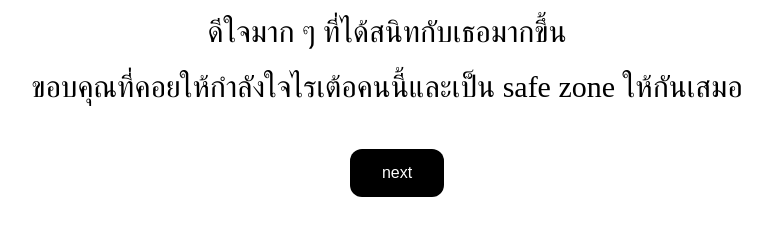
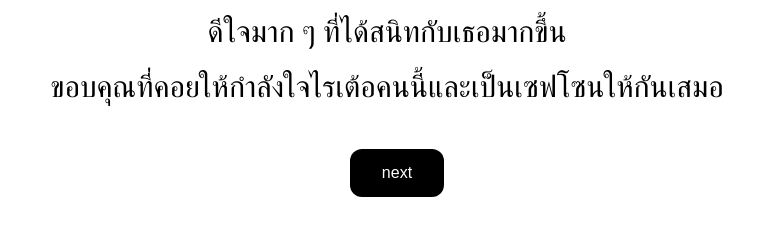
Before and after one commit to wannabetubbiez/happiinewyear-nwrn, a plain HTML site: page next2.html in a window 1280 px wide. Shown: the part 460-696 px from the top of the page, without its empty margins (253-1025 px from the left). Drawn offline with Linux system fonts and the light colour scheme.

Commit message:
Update next2.html

```diff
--- a/next2.html
+++ b/next2.html
@@ -13,7 +13,7 @@
                 <h1 class="text">ดีใจมาก ๆ ที่ได้สนิทกับเธอมากขึ้น</h1>
             </div>
             <div>
-                <h2 class="text">ขอบคุณที่คอยให้กำลังใจไรเต้อคนนี้และเป็น safe zone ให้กันเสมอ</h2>
+                <h2 class="text">ขอบคุณที่คอยให้กำลังใจไรเต้อคนนี้และเป็นเซฟโซนให้กันเสมอ</h2>
             </div>
             <div class="buttons">
                 <button class="btn" id="nextButton" onclick="nextPage()">next</button>
```
